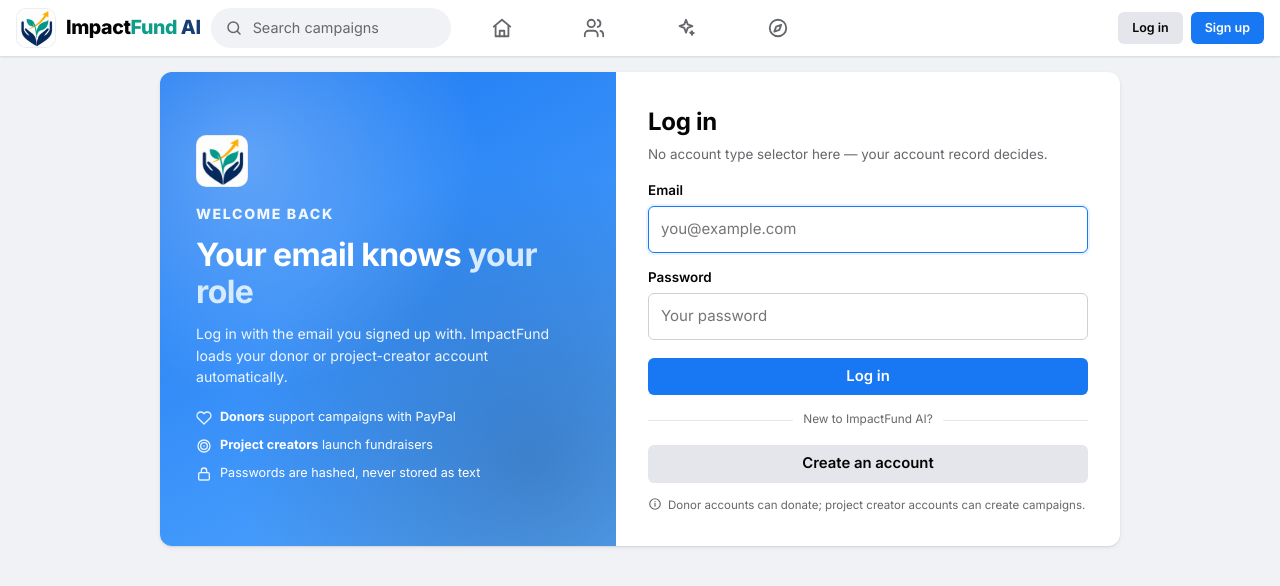
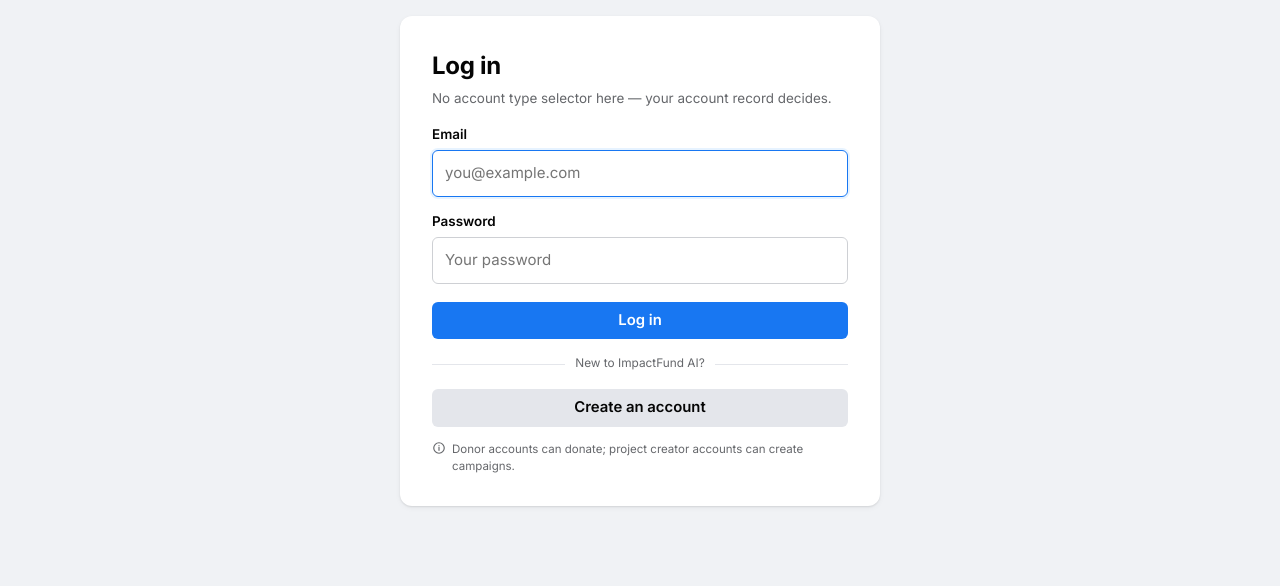
Before and after one commit to essahzulu-hub/impactfund_ai, a Flask app: page /login in a window 1280 px wide. Shown: the top 586 px of the page. Run offline with Flask 3, Linux system fonts and the light colour scheme; some libraries are stand-ins or nearby versions.

Commit message:
Simplify login and signup pages

```diff
--- a/app/static/css/style.css
+++ b/app/static/css/style.css
@@ -1641,6 +1641,11 @@ button {
     padding: 9px 14px;
 }
 
+.auth-page .topbar,
+.auth-page .mobile-nav {
+    display: none;
+}
+
 .auth-page .layout {
     grid-template-columns: minmax(0, 960px);
 }
@@ -1656,6 +1661,12 @@ button {
     border-radius: 12px;
     background: #fff;
     box-shadow: var(--shadow);
+}
+
+.auth-login .auth-card {
+    grid-template-columns: minmax(0, 1fr);
+    max-width: 480px;
+    margin: 0 auto;
 }
 
 .auth-hero {
--- a/app/templates/login.html
+++ b/app/templates/login.html
@@ -2,22 +2,10 @@
 {% from "partials/ui.html" import icon %}
 
 {% block title %}Log in | ImpactFund AI{% endblock %}
-{% block body_class %}auth-page{% endblock %}
+{% block body_class %}auth-page auth-login{% endblock %}
 
 {% block content %}
 <div class="auth-card">
-    <section class="auth-hero">
-        <span class="brand-mark auth-brand"><img src="{{ url_for('static', filename='images/impactfund-mark.png') }}" alt=""></span>
-        <p class="auth-eyebrow">WELCOME BACK</p>
-        <h1>Your email knows <span>your role</span></h1>
-        <p>Log in with the email you signed up with. ImpactFund loads your donor or project-creator account automatically.</p>
-        <ul class="auth-points">
-            <li>{{ icon('heart', 16) }} <span><strong>Donors</strong> support campaigns with PayPal</span></li>
-            <li>{{ icon('target', 16) }} <span><strong>Project creators</strong> launch fundraisers</span></li>
-            <li>{{ icon('lock', 16) }} <span>Passwords are hashed, never stored as text</span></li>
-        </ul>
-    </section>
-
     <section class="auth-panel">
         <h2>Log in</h2>
         <p class="muted auth-subtitle">No account type selector here — your account record decides.</p>
```
